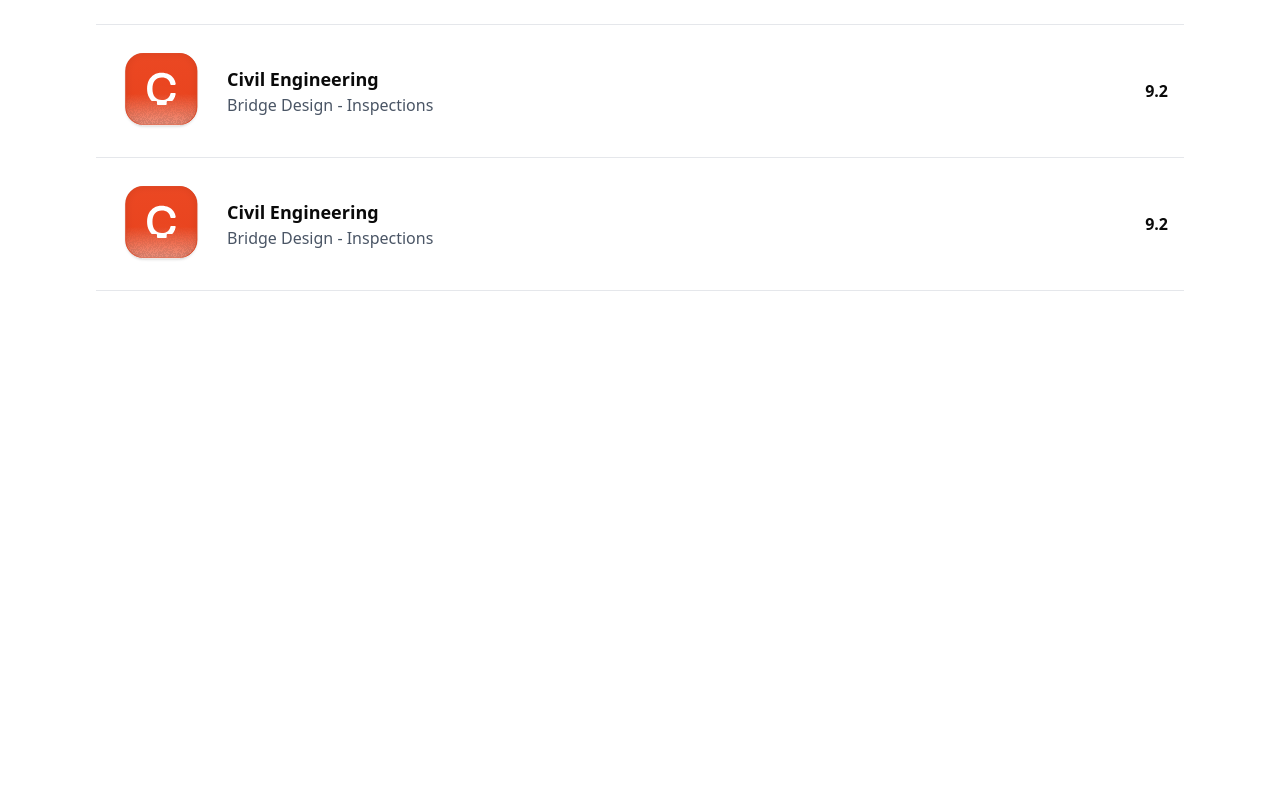
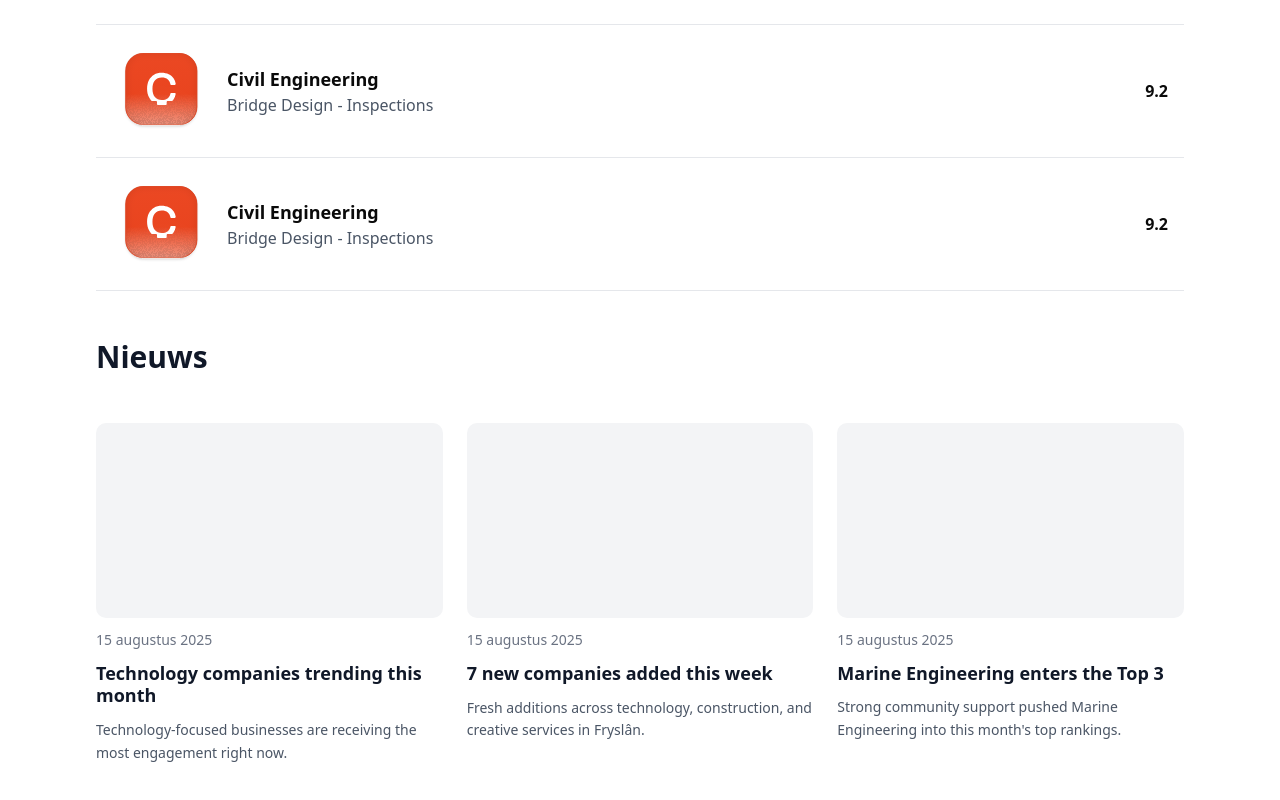
Before and after one commit to ijvadeli/fryslanco, a Next.js app: page / in a window 1280 px wide. Shown: the part 1411-2211 px from the top of the page. Before the commit the page ends 1718 px from the top, so only its background shows below. Built offline with nearby package versions, Linux system fonts and the light colour scheme.

Commit message:
Added featured news to the bottom of the landing page

```diff
--- /dev/null
+++ b/components/ui/card.tsx
@@ -0,0 +1,92 @@
+import * as React from "react"
+
+import { cn } from "@/lib/utils"
+
+function Card({ className, ...props }: React.ComponentProps<"div">) {
+  return (
+    <div
+      data-slot="card"
+      className={cn(
+        "bg-card text-card-foreground flex flex-col gap-6 rounded-xl border py-6 shadow-sm",
+        className
+      )}
+      {...props}
+    />
+  )
+}
+
+function CardHeader({ className, ...props }: React.ComponentProps<"div">) {
+  return (
+    <div
+      data-slot="card-header"
+      className={cn(
+        "@container/card-header grid auto-rows-min grid-rows-[auto_auto] items-start gap-2 px-6 has-data-[slot=card-action]:grid-cols-[1fr_auto] [.border-b]:pb-6",
+        className
+      )}
+      {...props}
+    />
+  )
+}
+
+function CardTitle({ className, ...props }: React.ComponentProps<"div">) {
+  return (
+    <div
+      data-slot="card-title"
+      className={cn("leading-none font-semibold", className)}
+      {...props}
+    />
+  )
+}
+
+function CardDescription({ className, ...props }: React.ComponentProps<"div">) {
+  return (
+    <div
+      data-slot="card-description"
+      className={cn("text-muted-foreground text-sm", className)}
+      {...props}
+    />
+  )
+}
+
+function CardAction({ className, ...props }: React.ComponentProps<"div">) {
+  return (
+    <div
+      data-slot="card-action"
+      className={cn(
+        "col-start-2 row-span-2 row-start-1 self-start justify-self-end",
+        className
+      )}
+      {...props}
+    />
+  )
+}
+
+function CardContent({ className, ...props }: React.ComponentProps<"div">) {
+  return (
+    <div
+      data-slot="card-content"
+      className={cn("px-6", className)}
+      {...props}
+    />
+  )
+}
+
+function CardFooter({ className, ...props }: React.ComponentProps<"div">) {
+  return (
+    <div
+      data-slot="card-footer"
+      className={cn("flex items-center px-6 [.border-t]:pt-6", className)}
+      {...props}
+    />
+  )
+}
+
+export {
+  Card,
+  CardHeader,
+  CardFooter,
+  CardTitle,
+  CardAction,
+  CardDescription,
+  CardContent,
+}
--- /dev/null
+++ b/src/_components/home/news.tsx
@@ -0,0 +1,73 @@
+import { Card, CardContent } from "@/components/ui/card";
+
+interface NewsItem {
+  id: number;
+  date: string;
+  title: string;
+  description: string;
+  imageUrl: string;
+}
+
+const newsData: NewsItem[] = [
+  {
+    id: 1,
+    date: "15 augustus 2025",
+    title:  "Technology companies trending this month",
+    description:
+      "Technology-focused businesses are receiving the most engagement right now.",
+    imageUrl:  "/api/placeholder/400/200",
+  },
+  {
+    id:  2,
+    date: "15 augustus 2025",
+    title:  "7 new companies added this week",
+    description:
+      "Fresh additions across technology, construction, and creative services in Fryslân.",
+    imageUrl: "/api/placeholder/400/200",
+  },
+  {
+    id: 3,
+    date: "15 augustus 2025",
+    title:  "Marine Engineering enters the Top 3",
+    description:
+      "Strong community support pushed Marine Engineering into this month's top rankings.",
+    imageUrl: "/api/placeholder/400/200",
+  },
+];
+
+export default function NewsSection() {
+  return (
+    <section className="max-w-8xl w-[90%] mx-auto px-4 py-8 sm:px-6 lg:px-8">
+      <h2 className="text-2xl sm:text-3xl font-bold text-gray-900 mb-6">
+        Nieuws
+      </h2>
+
+      <div className="grid grid-cols-1 md:grid-cols-2 lg:grid-cols-3 gap-6">
+        {newsData.map((item) => (
+          <Card
+            key={item. id}
+            className="border-none shadow-none bg-transparent"
+          >
+            <CardContent className="p-0 space-y-3">
+              {/* Image Placeholder */}
+              <div className="w-full aspect-video bg-gray-100 rounded-lg" />
+
+              {/* Date */}
+              <p className="text-sm text-gray-500">{item.date}</p>
+
+              {/* Title */}
+              <h3 className="text-lg font-semibold text-gray-900 leading-tight">
+                {item.title}
+              </h3>
+
+              {/* Description */}
+              <p className="text-sm text-gray-600 leading-relaxed">
+                {item.description}
+              </p>
+            </CardContent>
+          </Card>
+        ))}
+      </div>
+    </section>
+  );
+}
--- a/src/app/page.tsx
+++ b/src/app/page.tsx
@@ -2,6 +2,7 @@ import { Header } from "@/src/_components/header";
 import HeroSection from "../_components/home/hero-section";
 import FilterBar from "../_components/filter";
 import CompanyList from "../_components/ui/companylist";
+import NewsSection from "../_components/home/news";
 
 export default function Home() {
   return (
@@ -10,6 +11,7 @@ export default function Home() {
     <HeroSection />
     <FilterBar />
     <CompanyList />
+    <NewsSection />
     </>
   );
 }
```
